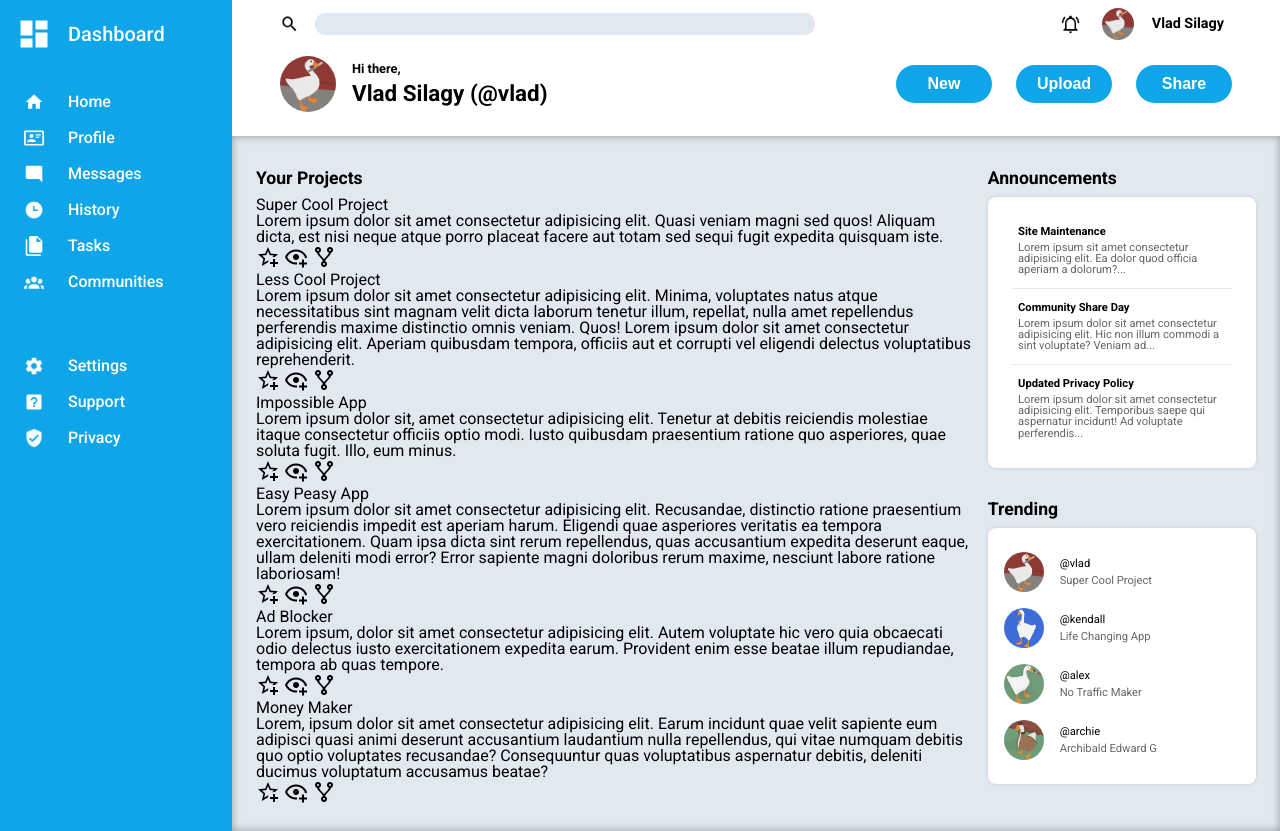
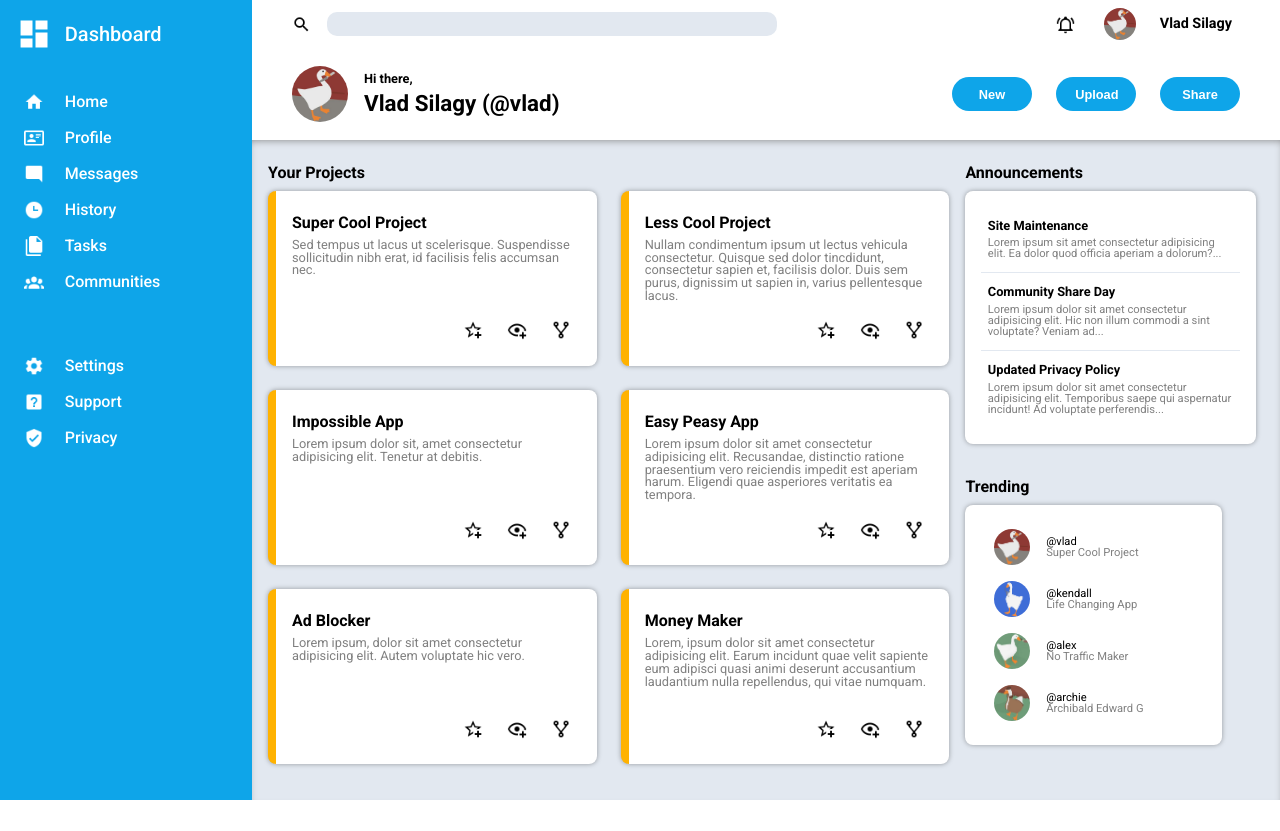
Before and after one commit to vsilagy/admin-dashboard, a plain HTML site: page index.html in a window 1280 px wide. After the commit the page ends 800 px from the top, so only its background shows below. Drawn offline with Linux system fonts and the light colour scheme.

Commit message:
added card section style

```diff
--- a/index.html
+++ b/index.html
@@ -88,9 +88,10 @@
   <main class="main">
     <div class="projects">
       <h3>Your Projects</h3>
+      <div class="cards">
         <div class="card">
           <h4 class="card-title">Super Cool Project</h4>
-        <p class="card-text">Lorem ipsum dolor sit amet consectetur adipisicing elit. Quasi veniam magni sed quos! Aliquam dicta, est nisi neque atque porro placeat facere aut totam sed sequi fugit expedita quisquam iste.</p>
+          <p class="card-text">Sed tempus ut lacus ut scelerisque. Suspendisse sollicitudin nibh erat, id facilisis felis accumsan nec.</p>
           <div class="card-icons">
             <img src="./assets/star.png" alt="star icon">
             <img src="./assets/seen.png" alt="seen icon">
@@ -99,7 +100,7 @@
         </div>
         <div class="card">
           <h4 class="card-title">Less Cool Project</h4>
-        <p class="card-text">Lorem ipsum dolor sit amet consectetur adipisicing elit. Minima, voluptates natus atque necessitatibus sint magnam velit dicta laborum tenetur illum, repellat, nulla amet repellendus perferendis maxime distinctio omnis veniam. Quos! Lorem ipsum dolor sit amet consectetur adipisicing elit. Aperiam quibusdam tempora, officiis aut et corrupti vel eligendi delectus voluptatibus reprehenderit.</p>
+          <p class="card-text">Nullam condimentum ipsum ut lectus vehicula consectetur. Quisque sed dolor tincdidunt, consectetur sapien et, facilisis dolor. Duis sem purus, dignissim ut sapien in, varius pellentesque lacus.</p>
           <div class="card-icons">
             <img src="./assets/star.png" alt="star icon">
             <img src="./assets/seen.png" alt="seen icon">
@@ -108,7 +109,7 @@
         </div>
         <div class="card">
           <h4 class="card-title">Impossible App</h4>
-        <p class="card-text">Lorem ipsum dolor sit, amet consectetur adipisicing elit. Tenetur at debitis reiciendis molestiae itaque consectetur officiis optio modi. Iusto quibusdam praesentium ratione quo asperiores, quae soluta fugit. Illo, eum minus.</p>
+          <p class="card-text">Lorem ipsum dolor sit, amet consectetur adipisicing elit. Tenetur at debitis. </p>
           <div class="card-icons">
             <img src="./assets/star.png" alt="star icon">
             <img src="./assets/seen.png" alt="seen icon">
@@ -117,7 +118,7 @@
         </div>
         <div class="card">
           <h4 class="card-title">Easy Peasy App</h4>
-        <p class="card-text">Lorem ipsum dolor sit amet consectetur adipisicing elit. Recusandae, distinctio ratione praesentium vero reiciendis impedit est aperiam harum. Eligendi quae asperiores veritatis ea tempora exercitationem. Quam ipsa dicta sint rerum repellendus, quas accusantium expedita deserunt eaque, ullam deleniti modi error? Error sapiente magni doloribus rerum maxime, nesciunt labore ratione laboriosam!</p>
+          <p class="card-text">Lorem ipsum dolor sit amet consectetur adipisicing elit. Recusandae, distinctio ratione praesentium vero reiciendis impedit est aperiam harum. Eligendi quae asperiores veritatis ea tempora.</p>
           <div class="card-icons">
             <img src="./assets/star.png" alt="star icon">
             <img src="./assets/seen.png" alt="seen icon">
@@ -126,7 +127,7 @@
         </div>
         <div class="card">
           <h4 class="card-title">Ad Blocker</h4>
-        <p class="card-text">Lorem ipsum, dolor sit amet consectetur adipisicing elit. Autem voluptate hic vero quia obcaecati odio delectus iusto exercitationem expedita earum. Provident enim esse beatae illum repudiandae, tempora ab quas tempore.</p>
+          <p class="card-text">Lorem ipsum, dolor sit amet consectetur adipisicing elit. Autem voluptate hic vero.</p>
           <div class="card-icons">
             <img src="./assets/star.png" alt="star icon">
             <img src="./assets/seen.png" alt="seen icon">
@@ -135,11 +136,12 @@
         </div>
         <div class="card">
           <h4 class="card-title">Money Maker</h4>
-        <p class="card-text">Lorem, ipsum dolor sit amet consectetur adipisicing elit. Earum incidunt quae velit sapiente eum adipisci quasi animi deserunt accusantium laudantium nulla repellendus, qui vitae numquam debitis quo optio voluptates recusandae? Consequuntur quas voluptatibus aspernatur debitis, deleniti ducimus voluptatum accusamus beatae?</p>
+          <p class="card-text">Lorem, ipsum dolor sit amet consectetur adipisicing elit. Earum incidunt quae velit sapiente eum adipisci quasi animi deserunt accusantium laudantium nulla repellendus, qui vitae numquam.</p>
           <div class="card-icons">
             <img src="./assets/star.png" alt="star icon">
             <img src="./assets/seen.png" alt="seen icon">
             <img src="./assets/fork.png" alt="fork icon">
+          </div>
         </div>
       </div>
     </div>
--- a/style.css
+++ b/style.css
@@ -27,7 +27,7 @@ body {
   background-color: var(--teal);
   font-weight: 500;
   padding: 1rem;
-  width: 200px;
+  min-width: 220px;
 }
 
 .dashboard,
@@ -36,7 +36,7 @@ body {
   display: flex;
   align-items: center;
   justify-content: flex-start;
-  gap: 1rem;
+  gap: .8rem;
 }
 
 .dashboard img {
@@ -67,13 +67,12 @@ body {
   display: grid;
   grid-template-rows: .8fr 1.5fr;
   background-color: var(--white);
-  padding-bottom: 1rem;
 }
 
 .header-top {
   display: flex;
   justify-content: space-between;
-  padding: .5rem 1rem .5rem;
+  padding: .5rem;
 }
 
 .header-top .icon {
@@ -90,11 +89,11 @@ body {
 }
 
 .search-wrapper input {
-  width: 500px;
+  width: 450px;
   background-color: var(--grey);
   border-radius: 10px;
   border: none;
-  height: 1.4rem;
+  height: 1.5rem;
 }
 
 .user-wrapper {
@@ -102,7 +101,7 @@ body {
   justify-content: center;
   align-items: center;
   padding-right: 2.5rem;
-  gap: 1.1rem;
+  gap: 1.5rem;
 }
 
 .user-wrapper .avatar {
@@ -118,7 +117,7 @@ body {
 .header-bottom {
   display: flex;
   justify-content: space-between;
-  padding: .5rem 1rem .5rem;
+  padding: .5rem;
 }
 
 .welcome-wrapper {
@@ -161,13 +160,13 @@ body {
 .buttons button {
   color: var(--white);
   background-color: var(--teal);
-  font-size: 1rem;
+  font-size: .8rem;
   font-weight: 700;
   text-align: center;
   border-radius: 1.5rem;
   border: none;
   padding: .6rem 1.2rem;
-  width: 6rem;
+  width: 5rem;
   cursor: pointer;
 }
 
@@ -177,19 +176,20 @@ body {
 .main {
   grid-area: main;
   background-color: var(--grey);
-  box-shadow: inset 0px 0px 8px rgba(0, 0, 0, 0.35);
+  box-shadow: inset 0px 4px 8px -4px grey;
   display: grid;
-  grid-template-columns: 4fr 1.5fr;
+  grid-template-columns: 5fr 2.25fr;
   grid-template-rows: 1fr 1fr;
   grid-template-areas:
    "projects announcements"
    "projects trending";
-  gap: 1rem;
-  padding: 1.5rem;
+   justify-items: start;
+  justify-content: space-evenly;
+  padding: 1rem 1.5rem 1rem 1rem;
 }
 
 .main h3 {
-  font-size: 1.1rem;
+  font-size: 1rem;
   font-weight: 700;
   padding: .6rem 0;
 }
@@ -198,13 +198,60 @@ body {
   grid-area: projects;
 }
 
+.cards {
+  display: grid;
+  grid-template-columns: repeat(2, minmax(250px, 1fr));
+  grid-template-rows: 1fr 1fr 1fr;
+  gap: 1.5rem;
+}
+
+.card {
+  display: flex;
+  flex-direction: column;
+  justify-content: flex-start;
+  background-color: var(--white);
+  border-radius: 8px;
+  padding: 1rem;
+  box-shadow: 0px 0px 5px rgba(0, 0, 0, 0.35);
+  border-left: .5rem solid var(--orange);
+}
+
+.card-title {
+  font-size: 1rem;
+  font-weight: 700;
+  padding-top: .5rem;
+}
+
+.card-text {
+  font-size: .8rem;
+  color: grey;
+  padding: .5rem 0;
+}
+
+.card-icons {
+  display: flex;
+  justify-content: flex-end;
+  gap: 1.5rem;
+  padding: .6rem;
+  margin-top: auto;
+}
+
 .card-icons img {
-  width: 1.5rem;
+  width: 1.25rem;
 }
 
 /* aside  announcements section*/
 .aside-top {
   grid-area: announcements;
+  padding-left: 1rem;
+}
+
+.aside-card {
+  background-color: var(--white);
+  border-radius: 8px;
+  min-width: 225px;
+  padding: 1rem;
+  box-shadow: 0px 0px 5px rgba(0, 0, 0, 0.35);
 }
 
 .aside-article {
@@ -212,7 +259,6 @@ body {
   flex-direction: column;
   gap: .3rem;
   padding: .8rem .4rem;
-  margin: 0 .5rem;
   border-bottom: 1px solid var(--grey);
 }
 
@@ -221,31 +267,25 @@ body {
 }
 
 .aside-title {
-  font-size: .7rem;
+  font-size: .8rem;
   font-weight: 700;
 }
 
 .aside-text {
   font-size: .7rem;
-  opacity: .6;
+  color: grey;
 }
 
 /* aside trending section */
 .aside-bottom {
   grid-area: trending;
-}
-
-.aside-card {
-  background-color: var(--white);
-  border-radius: 8px;
-  padding: 1rem;
-  box-shadow: 0px 0px 5px -2px rgba(0, 0, 0, 0.35);
+  padding-left: 1rem;
 }
 
 .aside-profile {
   display: flex;
   align-items: center;
-  gap: .5rem;
+  gap: 1rem;
   padding: .5rem 0;
 }
 
@@ -254,17 +294,16 @@ body {
   flex-direction: column;
   justify-content: flex-start;
   align-items: flex-start;
-  gap: .4rem;
   font-size: .7rem;
   padding-right: 2rem;
 }
 
 .aside-profile img {
-  height: 2.5rem;
+  height: 2.25rem;
   border-radius: 50%;
-  margin-right: .5rem;
+  margin-left: .8rem;
 }
 
 .aside-user {
-  opacity: .6;
+  color: grey;
 }
```
Lines whose indentation alone changed are shown as unchanged.
